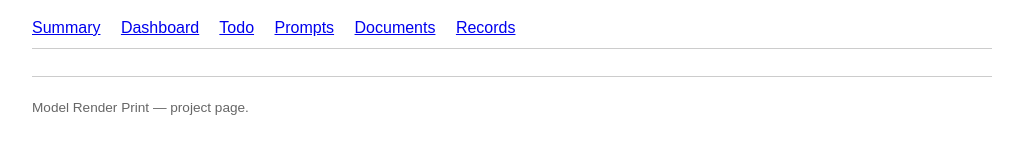
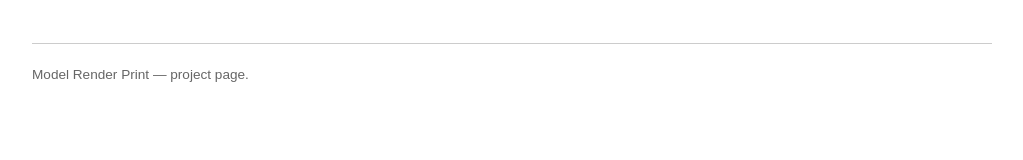
Before and after one commit to pbannister/03-model-render-print, a website: page site.in/template.html in a window 1280 px wide. Shown: the whole page, without its empty margins (128-1151 px from the left). Drawn offline with Linux system fonts and the light colour scheme.

Commit message:
project pages: adopt the single homelab-injected nav
- site.in/template.html: replace the project's own <nav> with the
  <!-- HOMELAB-NAV --> marker; the homelab now injects the one navigation bar.
- scripts/site-condense.sh: write site.out/pages.txt (the standard page set,
  or site.in/pages.nav with this project's extra pages).
- scripts/site-build.sh: page_title() gives every page a real <title>.
See homelab documents/09-project-pages-conventions.md sections 8-9.

- site.in/pages.nav (new): add frame.html to the nav.

```diff
--- a/site.in/template.html
+++ b/site.in/template.html
@@ -49,15 +49,7 @@
   </style>
 </head>
 <body>
-  <nav>
-    <a href="index.html">Summary</a>
-    <a href="dashboard.html">Dashboard</a>
-    <a href="todo.html">Todo</a>
-    <a href="prompts.html">Prompts</a>
-    <a href="documents.html">Documents</a>
-    <a href="records.html">Records</a>
-    <!-- HOMELAB-HOME-LINK -->
-  </nav>
+  <!-- HOMELAB-NAV -->
   <main>
 <!-- SITE-CONTENT -->
   </main>
```
Also changed, not shown: 4 other files.
